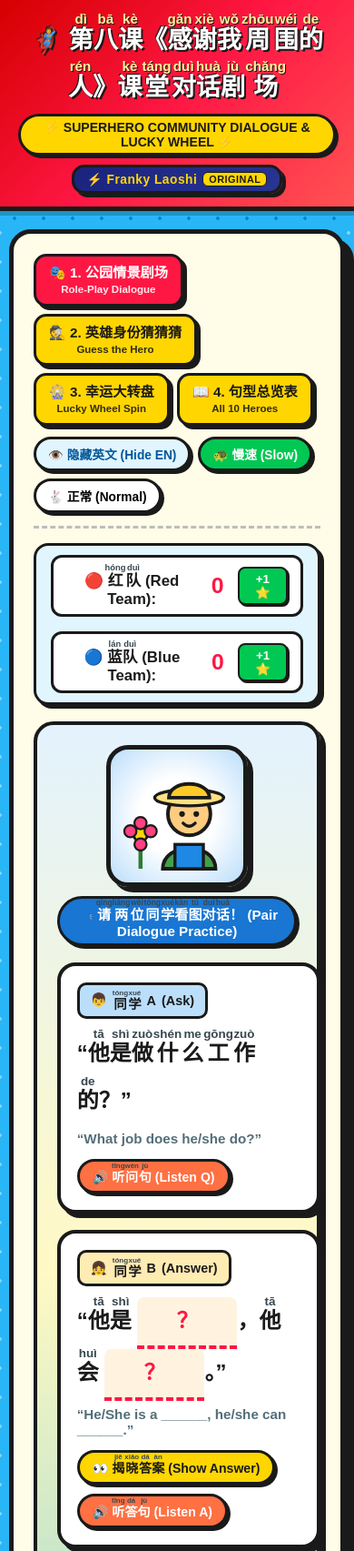
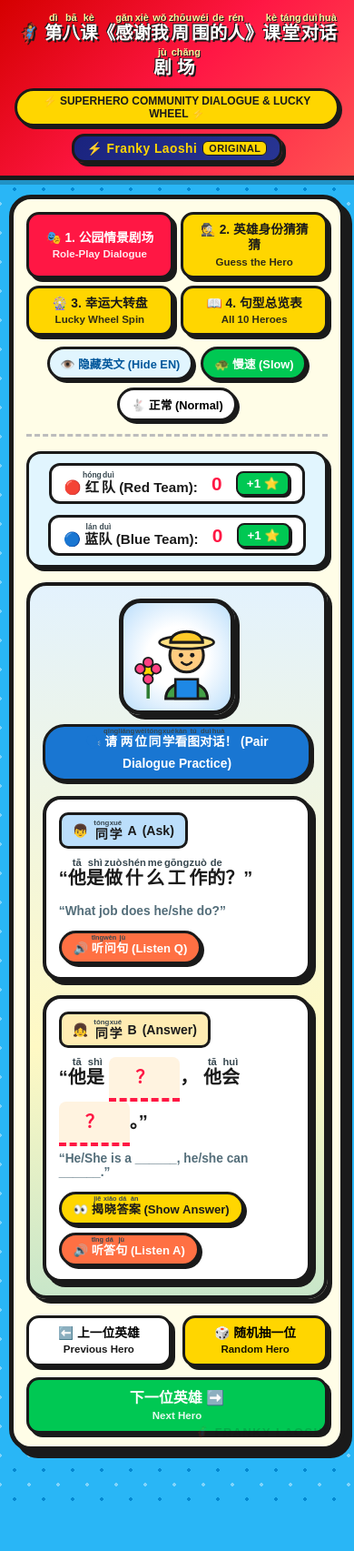
Before and after one commit to xiaowenzzzz/chinese-game, a plain HTML site: page P2Lesson8Dialogue.html in a window 390 px wide. Shown: the top 1705 px of the page at 91% size. After the commit the page ends 1651 px from the top, so only its background shows below. Drawn offline with Linux system fonts and the light colour scheme.

Commit message:
Update P2Lesson8Dialogue.html

```diff
--- a/P2Lesson8Dialogue.html
+++ b/P2Lesson8Dialogue.html
@@ -2,7 +2,8 @@
 <html lang="zh-CN">
 <head>
 <meta charset="UTF-8">
-<meta name="viewport" content="width=device-width, initial-scale=1.0">
+<meta name="viewport" content="width=device-width, initial-scale=1.0, maximum-scale=1.0, user-scalable=no, viewport-fit=cover">
+<meta name="author" content="Franky Laoshi">
 <title>第八课《感谢我周围的人》- 超级英雄课堂对话剧场 | Franky Laoshi</title>
 <style>
   :root {
@@ -18,11 +19,20 @@
     box-sizing: border-box;
     font-family: "PingFang SC", "Hiragino Sans GB", "Microsoft YaHei", sans-serif;
     user-select: none;
+    -webkit-user-select: none;
+    -webkit-tap-highlight-color: transparent;
+    touch-action: manipulation;
+  }
+
+  html, body {
+    margin: 0;
+    padding: 0;
+    width: 100%;
+    overflow-x: hidden;
   }
 
   body {
-    margin: 0;
-    padding: 0 0 40px 0;
+    padding-bottom: calc(40px + env(safe-area-inset-bottom));
     background-color: #29b6f6;
     background-image:
       radial-gradient(#0288d1 2px, transparent 2px),
@@ -30,6 +40,7 @@
     background-size: 32px 32px;
     background-position: 0 0, 16px 16px;
     min-height: 100vh;
+    min-height: 100dvh;
     color: var(--ink);
     display: flex;
     flex-direction: column;
@@ -50,15 +61,15 @@
     width: 100%;
     background: linear-gradient(135deg, #d50000 0%, #ff1744 50%, #ff5252 100%);
     color: white;
-    padding: 14px 20px;
+    padding: 14px 16px;
     text-align: center;
     border-bottom: 5px solid var(--ink);
     box-shadow: 0 5px 0 rgba(0,0,0,0.2);
   }
   header h1 {
     margin: 0;
-    font-size: 1.7rem;
-    line-height: 1.9;
+    font-size: clamp(1.22rem, 3.2vw, 1.75rem);
+    line-height: 1.95;
     text-shadow: 2px 2px 0 var(--ink), -1px -1px 0 var(--ink);
   }
   header rt { color: #fff59d; text-shadow: 1px 1px 0 var(--ink); }
@@ -67,8 +78,8 @@
     background: var(--comic-yellow);
     color: var(--ink);
     font-weight: 900;
-    font-size: 0.88rem;
-    padding: 4px 16px;
+    font-size: clamp(0.75rem, 2vw, 0.88rem);
+    padding: 4px 14px;
     border: 3px solid var(--ink);
     border-radius: 999px;
     box-shadow: 3px 3px 0 var(--ink);
@@ -110,10 +121,10 @@
     border: 1.5px solid var(--ink);
   }
 
-  @media (max-width: 820px) {
+  @media (max-width: 860px) {
     .author-stamp {
       position: static;
-      margin-top: 10px;
+      margin-top: 8px;
       transform: rotate(0deg);
     }
   }
@@ -125,9 +136,9 @@
     background: var(--comic-cream);
     border: 5px solid var(--ink);
     border-radius: 24px;
-    margin: 20px auto;
-    padding: 22px;
-    box-shadow: 10px 10px 0 var(--ink);
+    margin: 16px auto;
+    padding: clamp(14px, 2.5vw, 22px);
+    box-shadow: 8px 8px 0 var(--ink);
     text-align: center;
     overflow: hidden;
   }
@@ -136,9 +147,9 @@
   .container::after {
     content: "🦸‍♂️ FRANKY LAOSHI";
     position: absolute;
-    bottom: 10px;
-    right: 18px;
-    font-size: 0.85rem;
+    bottom: 8px;
+    right: 14px;
+    font-size: 0.8rem;
     font-weight: 900;
     letter-spacing: 1.5px;
     color: rgba(26, 26, 26, 0.16);
@@ -166,8 +177,8 @@
   .comic-btn {
     border: 3px solid var(--ink);
     border-radius: 14px;
-    padding: 8px 14px;
-    font-size: 0.95rem;
+    padding: 8px 13px;
+    font-size: clamp(0.86rem, 1.8vw, 0.95rem);
     font-weight: 900;
     cursor: pointer;
     box-shadow: 4px 4px 0 var(--ink);
@@ -175,6 +186,7 @@
     display: inline-flex;
     flex-direction: column;
     align-items: center;
+    justify-content: center;
     line-height: 1.25;
   }
   .comic-btn span.btn-en { font-size: 0.72rem; font-weight: 600; opacity: 0.9; margin-top: 2px; }
@@ -194,11 +206,12 @@
     background: white;
     border: 3px solid var(--ink);
     border-radius: 999px;
-    padding: 6px 13px;
-    font-size: 0.86rem;
+    padding: 6px 12px;
+    font-size: clamp(0.8rem, 1.7vw, 0.86rem);
     font-weight: 800;
     cursor: pointer;
     box-shadow: 3px 3px 0 var(--ink);
+    white-space: nowrap;
   }
   .pill-btn:active { transform: translate(2px, 2px); box-shadow: 1px 1px 0 var(--ink); }
   .pill-btn.active { background: var(--comic-green); color: white; }
@@ -211,16 +224,16 @@
     justify-content: center;
     align-items: center;
     flex-wrap: wrap;
-    gap: 16px;
+    gap: 12px;
     background: #e1f5fe;
     border: 3px solid var(--ink);
     border-radius: 16px;
-    padding: 10px 16px;
-    margin-bottom: 18px;
+    padding: 10px 14px;
+    margin-bottom: 16px;
     box-shadow: 4px 4px 0 var(--ink);
   }
   .team-box {
-    font-size: 1.05rem;
+    font-size: clamp(0.95rem, 2vw, 1.05rem);
     font-weight: 900;
     display: flex;
     align-items: center;
@@ -230,7 +243,7 @@
     border-radius: 12px;
     border: 3px solid var(--ink);
   }
-  .score-num { font-size: 1.55rem; color: var(--comic-red); min-width: 28px; }
+  .score-num { font-size: clamp(1.3rem, 2.6vw, 1.55rem); color: var(--comic-red); min-width: 26px; }
   .score-btn {
     background: var(--comic-green);
     color: white;
@@ -247,27 +260,27 @@
     background: linear-gradient(180deg, #e3f2fd 0%, #fff9c4 65%, #c8e6c9 100%);
     border: 4px solid var(--ink);
     border-radius: 22px;
-    padding: 22px;
-    box-shadow: 6px 6px 0 var(--ink);
-    margin-bottom: 20px;
+    padding: clamp(14px, 2.5vw, 22px);
+    box-shadow: 5px 5px 0 var(--ink);
+    margin-bottom: 18px;
   }
 
   .hero-showcase {
     display: flex;
     flex-direction: column;
     align-items: center;
-    margin-bottom: 18px;
+    margin-bottom: 16px;
   }
   .hero-illustration-frame {
-    width: 156px;
-    height: 156px;
+    width: clamp(128px, 22vw, 156px);
+    height: clamp(128px, 22vw, 156px);
     background: radial-gradient(circle, #ffffff 40%, #bbdefb 100%);
     border: 5px solid var(--ink);
     border-radius: 24px;
     display: flex;
     align-items: center;
     justify-content: center;
-    box-shadow: 6px 6px 0 var(--ink);
+    box-shadow: 5px 5px 0 var(--ink);
     margin-bottom: 10px;
     overflow: hidden;
     padding: 6px;
@@ -280,25 +293,27 @@
     background: var(--comic-blue);
     color: white;
     border: 3px solid var(--ink);
-    border-radius: 999px;
-    padding: 5px 18px;
-    font-size: 0.95rem;
+    border-radius: 24px;
+    padding: 5px 16px;
+    font-size: clamp(0.86rem, 2vw, 0.95rem);
     font-weight: 800;
+    line-height: 1.7;
     box-shadow: 3px 3px 0 var(--ink);
+    max-width: 100%;
   }
 
   /* 对话气泡双栏 */
   .dialogue-grid {
     display: grid;
-    grid-template-columns: repeat(auto-fit, minmax(290px, 1fr));
-    gap: 18px;
+    grid-template-columns: repeat(auto-fit, minmax(min(100%, 280px), 1fr));
+    gap: 16px;
     margin-top: 10px;
   }
   .bubble-card {
     background: white;
     border: 4px solid var(--ink);
     border-radius: 20px;
-    padding: 18px;
+    padding: clamp(14px, 2.2vw, 18px);
     box-shadow: 5px 5px 0 var(--ink);
     text-align: left;
     position: relative;
@@ -310,7 +325,7 @@
     padding: 4px 12px;
     border: 3px solid var(--ink);
     border-radius: 10px;
-    font-size: 0.9rem;
+    font-size: 0.88rem;
     font-weight: 900;
     margin-bottom: 10px;
   }
@@ -318,13 +333,14 @@
   .role-b { background: #ffecb3; }
 
   .sentence-cn {
-    font-size: 1.5rem;
+    font-size: clamp(1.25rem, 2.8vw, 1.5rem);
     font-weight: 900;
-    line-height: 2.2;
+    line-height: 2.25;
     color: var(--ink);
+    word-break: break-word;
   }
   .sentence-en {
-    font-size: 0.95rem;
+    font-size: clamp(0.86rem, 1.8vw, 0.95rem);
     color: #546e7a;
     font-weight: 700;
     margin-top: 6px;
@@ -333,7 +349,7 @@
   /* 遮罩/答案揭示样式 */
   .blank-box {
     display: inline-block;
-    min-width: 110px;
+    min-width: clamp(78px, 16vw, 110px);
     padding: 0 8px;
     border-bottom: 4px dashed var(--comic-red);
     color: var(--comic-red);
@@ -350,14 +366,14 @@
   .card-actions {
     display: flex;
     flex-wrap: wrap;
-    gap: 10px;
+    gap: 8px;
     margin-top: 14px;
   }
   .mini-btn {
     border: 3px solid var(--ink);
     border-radius: 999px;
-    padding: 6px 14px;
-    font-size: 0.88rem;
+    padding: 6px 13px;
+    font-size: clamp(0.82rem, 1.8vw, 0.88rem);
     font-weight: 900;
     cursor: pointer;
     box-shadow: 3px 3px 0 var(--ink);
@@ -370,17 +386,17 @@
   /* 选项卡片网格 */
   .options-grid {
     display: grid;
-    grid-template-columns: repeat(auto-fit, minmax(185px, 1fr));
-    gap: 16px;
+    grid-template-columns: repeat(auto-fit, minmax(175px, 1fr));
+    gap: 14px;
     margin-top: 16px;
   }
   .option-card {
     background: white;
     border: 4px solid var(--ink);
     border-radius: 18px;
-    padding: 12px 10px;
+    padding: 12px 8px;
     cursor: pointer;
-    box-shadow: 5px 5px 0 var(--ink);
+    box-shadow: 4px 4px 0 var(--ink);
     transition: transform 0.15s;
     display: flex;
     flex-direction: column;
@@ -388,8 +404,8 @@
   }
   .option-card:hover { transform: translateY(-4px); background: #e3f2fd; }
   .option-card .opt-art {
-    width: 105px;
-    height: 105px;
+    width: clamp(88px, 18vw, 105px);
+    height: clamp(88px, 18vw, 105px);
     background: #fffde7;
     border: 3px solid var(--ink);
     border-radius: 16px;
@@ -397,7 +413,7 @@
     margin-bottom: 8px;
   }
   .option-card .opt-art svg { width: 100%; height: 100%; }
-  .option-card .opt-ruby { font-size: 1.35rem; font-weight: 900; line-height: 1.9; }
+  .option-card .opt-ruby { font-size: clamp(1.15rem, 2.4vw, 1.35rem); font-weight: 900; line-height: 1.9; }
   .option-card .opt-en { font-size: 0.82rem; color: #607d8b; font-weight: 700; }
   .option-card.correct { background: #b9f6ca !important; animation: pop 0.4s; }
   .option-card.wrong { background: #ff8a80 !important; animation: shake 0.4s; }
@@ -405,22 +421,20 @@
   /* 高清 SVG 幸运大转盘 */
   .wheel-wrapper {
     position: relative;
-    width: 380px;
-    height: 380px;
-    max-width: 90vw;
-    max-height: 90vw;
-    margin: 24px auto 14px;
+    width: min(380px, 76vw);
+    height: min(380px, 76vw);
+    margin: 26px auto 14px;
   }
   .wheel-pointer {
     position: absolute;
-    top: -22px;
+    top: -20px;
     left: 50%;
     transform: translateX(-50%);
     width: 0;
     height: 0;
-    border-left: 20px solid transparent;
-    border-right: 20px solid transparent;
-    border-top: 36px solid var(--comic-red);
+    border-left: 18px solid transparent;
+    border-right: 18px solid transparent;
+    border-top: 32px solid var(--comic-red);
     filter: drop-shadow(0 3px 0 var(--ink));
     z-index: 10;
   }
@@ -429,7 +443,7 @@
     height: 100%;
     border-radius: 50%;
     border: 6px solid var(--ink);
-    box-shadow: 0 0 0 6px var(--comic-yellow), 0 8px 0 var(--ink);
+    box-shadow: 0 0 0 5px var(--comic-yellow), 0 8px 0 var(--ink);
     overflow: hidden;
     background: white;
     transition: transform 4s cubic-bezier(0.17, 0.67, 0.12, 0.99);
@@ -439,15 +453,15 @@
     top: 50%;
     left: 50%;
     transform: translate(-50%, -50%);
-    width: 76px;
-    height: 76px;
+    width: clamp(62px, 15vw, 76px);
+    height: clamp(62px, 15vw, 76px);
     border-radius: 50%;
     background: var(--comic-red);
     color: white;
     border: 4px solid var(--ink);
     box-shadow: 0 4px 0 var(--ink);
     font-weight: 900;
-    font-size: 1.15rem;
+    font-size: clamp(1rem, 2.4vw, 1.15rem);
     cursor: pointer;
     z-index: 5;
   }
@@ -460,15 +474,42 @@
   .bottom-controls {
     display: flex;
     justify-content: center;
-    gap: 16px;
+    gap: 12px;
     flex-wrap: wrap;
     margin-top: 12px;
   }
   .next-btn {
     background: var(--comic-green);
     color: white;
-    font-size: 1.12rem;
-    padding: 12px 26px;
+    font-size: clamp(1rem, 2.2vw, 1.12rem);
+    padding: 10px 22px;
+  }
+
+  /* 手机竖屏专属网格与间距优化 */
+  @media (max-width: 640px) {
+    .top-bar {
+      flex-direction: column;
+      align-items: stretch;
+    }
+    .mode-tabs {
+      display: grid;
+      grid-template-columns: 1fr 1fr;
+      gap: 8px;
+    }
+    .control-group {
+      justify-content: center;
+    }
+    .options-grid {
+      grid-template-columns: repeat(2, 1fr);
+      gap: 10px;
+    }
+    .bottom-controls {
+      display: grid;
+      grid-template-columns: 1fr 1fr;
+    }
+    .bottom-controls .next-btn {
+      grid-column: span 2;
+    }
   }
 
   /* 彩带 */
@@ -492,7 +533,7 @@
   <h1>
     🦸‍♂️ <ruby>第<rt>dì</rt>八<rt>bā</rt>课<rt>kè</rt></ruby>《<ruby>感<rt>gǎn</rt>谢<rt>xiè</rt>我<rt>wǒ</rt>周<rt>zhōu</rt>围<rt>wéi</rt>的<rt>de</rt>人<rt>rén</rt></ruby>》<ruby>课<rt>kè</rt>堂<rt>táng</rt>对<rt>duì</rt>话<rt>huà</rt>剧<rt>jù</rt>场<rt>chǎng</rt></ruby>
   </h1>
-  <div class="subtitle-badge en-text">⚡ SUPERHERO COMMUNITY DIALOGUE & LUCKY WHEEL ⚡</div>
+  <div class="subtitle-badge en-text">⚡ SUPERHERO COMMUNITY DIALOGUE &amp; LUCKY WHEEL ⚡</div>
 
   <!-- 个人专属美漫防伪徽章 -->
   <div class="author-stamp" title="Original Classroom Design by Franky Laoshi">
@@ -1018,7 +1059,7 @@ function renderGuessMode() {
   area.innerHTML = `
     <div class="comic-stage">
       <div class="hero-showcase">
-        <div class="hero-illustration-frame" id="guess-avatar" style="background:#fff59d; font-size:4.5rem; font-weight:900; color:#d50000;">❓</div>
+        <div class="hero-illustration-frame" id="guess-avatar" style="background:#fff59d; font-size:4.2rem; font-weight:900; color:#d50000;">❓</div>
         <div class="hero-clue-tag">
           🕵️ <ruby>英<rt>yīng</rt>雄<rt>xióng</rt>身<rt>shēn</rt>份<rt>fèn</rt>猜<rt>cāi</rt>猜<rt>cāi</rt>猜<rt>cāi</rt></ruby> <span class="en-text">(Who Am I?)</span>
         </div>
@@ -1028,7 +1069,7 @@ function renderGuessMode() {
         <div class="role-badge role-b">📢 <ruby>英<rt>yīng</rt>雄<rt>xióng</rt>线<rt>xiàn</rt>索<rt>suǒ</rt></ruby> <span class="en-text">(Hero Clue)</span></div>
         <div class="sentence-cn">“${guessTarget.clueRuby}”</div>
         <div class="sentence-en en-text">“${guessTarget.clueEn}”</div>
-        <div style="margin-top:10px; font-weight:900; color:#d50000; font-size:1.1rem;">
+        <div style="margin-top:10px; font-weight:900; color:#d50000; font-size:clamp(0.95rem, 2.2vw, 1.1rem); line-height:1.9;">
           👉 <ruby>请<rt>qǐng</rt>大<rt>dà</rt>声<rt>shēng</rt>说<rt>shuō</rt>出<rt>chū</rt>完整句子</ruby>：“<ruby>他<rt>tā</rt>是<rt>shì</rt>……，他<rt>tā</rt>会<rt>huì</rt>……！</ruby>”
         </div>
         <div class="card-actions" style="justify-content:center;">
@@ -1039,7 +1080,7 @@ function renderGuessMode() {
       </div>
 
       <div class="options-grid" id="guess-options"></div>
-      <div id="guess-feedback" style="margin-top:16px; font-size:1.3rem; font-weight:900; line-height:1.9;"></div>
+      <div id="guess-feedback" style="margin-top:16px; font-size:clamp(1.05rem, 2.4vw, 1.3rem); font-weight:900; line-height:1.9;"></div>
     </div>
 
     <div class="bottom-controls">
@@ -1077,7 +1118,7 @@ function checkGuess(card, opt) {
     fb.innerHTML = `
       🎉 <ruby>答<rt>dá</rt>对<rt>duì</rt>了<rt>le</rt>！全<rt>quán</rt>班<rt>bān</rt>一<rt>yī</rt>起<rt>qǐ</rt>说<rt>shuō</rt></ruby>：
       “<ruby>他<rt>tā</rt>是<rt>shì</rt></ruby>${opt.jobRuby}，<ruby>他<rt>tā</rt>会<rt>huì</rt></ruby>${opt.actionRuby}！”
-      <div class="en-text" style="font-size:0.95rem; color:#37474f;">Correct! “He/She is a ${opt.jobEn}, he/she can ${opt.actionEn}.”</div>
+      <div class="en-text" style="font-size:0.92rem; color:#37474f;">Correct! “He/She is a ${opt.jobEn}, he/she can ${opt.actionEn}.”</div>
     `;
     speak(`答对了！他是${opt.jobPlain}，他会${opt.actionPlain}！`);
   } else {
@@ -1136,7 +1177,7 @@ function renderWheelMode() {
     <div class="comic-stage">
       <div class="hero-clue-tag" style="display:inline-block; background:var(--comic-yellow); color:var(--ink);">
         🎡 <ruby>幸<rt>xìng</rt>运<rt>yùn</rt>大<rt>dà</rt>转<rt>zhuǎn</rt>盘<rt>pán</rt>：点<rt>diǎn</rt>击<rt>jī</rt>转<rt>zhuǎn</rt>盘<rt>pán</rt>，看<rt>kàn</rt>图<rt>tú</rt>说<rt>shuō</rt>出<rt>chū</rt>英<rt>yīng</rt>雄<rt>xióng</rt>身<rt>shēn</rt>份<rt>fèn</rt>！</ruby>
-        <span class="en-text">(Spin & Name the Hero!)</span>
+        <span class="en-text">(Spin &amp; Name the Hero!)</span>
       </div>
 
       <div class="wheel-wrapper">
@@ -1181,10 +1222,10 @@ function spinWheel() {
 
     document.getElementById('wheel-result').innerHTML = `
       <div class="bubble-card" style="max-width:680px; margin:0 auto; text-align:center; animation:pop 0.4s;">
-        <div style="width:130px; height:130px; margin:0 auto 10px; border:4px solid #1a1a1a; border-radius:22px; background:#fffde7; padding:6px; box-shadow:4px 4px 0 #1a1a1a;">
+        <div style="width:120px; height:120px; margin:0 auto 10px; border:4px solid #1a1a1a; border-radius:22px; background:#fffde7; padding:6px; box-shadow:4px 4px 0 #1a1a1a;">
           ${heroSVGs[item.id]}
         </div>
-        <div class="sentence-cn" style="font-size:1.5rem; color:#0d47a1;">
+        <div class="sentence-cn" style="font-size:clamp(1.25rem, 2.8vw, 1.5rem); color:#0d47a1;">
           🗣️ “<ruby>他<rt>tā</rt>是<rt>shì</rt>做<rt>zuò</rt>什<rt>shén</rt>么<rt>me</rt>工<rt>gōng</rt>作<rt>zuò</rt>的<rt>de</rt>？</ruby>”
         </div>
         <div class="sentence-en en-text">“What job does he/she do?”</div>
@@ -1203,7 +1244,7 @@ function revealWheelAnswer(idx) {
   const item = lessonData[idx];
   speak(`他是${item.jobPlain}，他会${item.actionPlain}。`);
   document.getElementById('wheel-answer-box').innerHTML = `
-    <div class="sentence-cn" style="color:#d50000; font-size:1.45rem; margin-top:6px;">
+    <div class="sentence-cn" style="color:#d50000; font-size:clamp(1.2rem, 2.7vw, 1.45rem); margin-top:6px;">
       “<ruby>他<rt>tā</rt>是<rt>shì</rt></ruby>${item.jobRuby}，<ruby>他<rt>tā</rt>会<rt>huì</rt></ruby>${item.actionRuby}。”
     </div>
     <div class="sentence-en en-text">“He/She is a ${item.jobEn}, he/she can ${item.actionEn}.”</div>
@@ -1219,16 +1260,16 @@ function revealWheelAnswer(idx) {
 function renderListMode() {
   const area = document.getElementById('main-area');
   let cardsHtml = lessonData.map(item => `
-    <div class="option-card" style="padding:14px; text-align:center;" onclick="speak('他是${item.jobPlain}，他会${item.actionPlain}。')">
-      <div class="opt-art" style="width:115px; height:115px;">${heroSVGs[item.id]}</div>
-      <div class="opt-ruby" style="font-size:1.25rem;">
+    <div class="option-card" style="padding:12px 8px; text-align:center;" onclick="speak('他是${item.jobPlain}，他会${item.actionPlain}。')">
+      <div class="opt-art">${heroSVGs[item.id]}</div>
+      <div class="opt-ruby">
         <ruby>他<rt>tā</rt>是<rt>shì</rt></ruby>${item.jobRuby}，
       </div>
-      <div class="opt-ruby" style="font-size:1.25rem; color:#d50000;">
+      <div class="opt-ruby" style="color:#d50000;">
         <ruby>他<rt>tā</rt>会<rt>huì</rt></ruby>${item.actionRuby}。
       </div>
       <div class="opt-en en-text" style="margin-top:6px;">${item.jobEn} · ${item.actionEn}</div>
-      <div style="margin-top:8px; font-size:0.8rem; background:#fff9c4; border:2px solid #1a1a1a; border-radius:999px; padding:2px 10px; font-weight:800;">
+      <div style="margin-top:8px; font-size:0.78rem; background:#fff9c4; border:2px solid #1a1a1a; border-radius:999px; padding:2px 10px; font-weight:800;">
         🔊 点击朗读 <span class="en-text">(Tap to Read)</span>
       </div>
     </div>
@@ -1236,10 +1277,10 @@ function renderListMode() {
 
   area.innerHTML = `
     <div class="comic-stage">
-      <div style="font-size:1.35rem; font-weight:900; margin-bottom:14px; line-height:1.9;">
+      <div style="font-size:clamp(1.1rem, 2.5vw, 1.35rem); font-weight:900; margin-bottom:14px; line-height:1.9;">
         📖 <ruby>全<rt>quán</rt>班<rt>bān</rt>带<rt>dài</rt>读<rt>dú</rt>：点<rt>diǎn</rt>击<rt>jī</rt>任<rt>rèn</rt>意<rt>yì</rt>卡<rt>kǎ</rt>片<rt>piàn</rt>听<rt>tīng</rt>完<rt>wán</rt>整<rt>zhěng</rt>句<rt>jù</rt>子<rt>zi</rt></ruby>
       </div>
-      <div class="options-grid" style="grid-template-columns: repeat(auto-fit, minmax(210px, 1fr));">
+      <div class="options-grid">
         ${cardsHtml}
       </div>
     </div>
```
